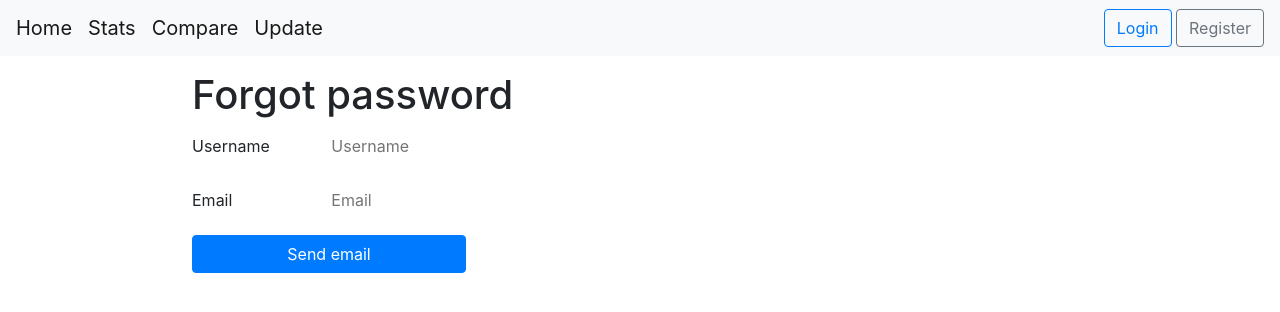
After one commit to Nickvs99/MusicMatch, a Django app: page /forgot_password/ in a window 1280 px wide. The commit adds this page. Shown: the top 312 px of the page. Run offline with Django 3.2, Linux system fonts and the light colour scheme; parts of the project's set-up code (start-up, migrations or seed data) failed here and were passed over; some libraries are stand-ins or nearby versions.

Commit message:
Forgot password steps implemented.

```diff
--- /dev/null
+++ b/MusicMatch/Authentication/static/Authentication/js/forgot_password.js
@@ -0,0 +1,10 @@
+document.addEventListener('DOMContentLoaded', () => {
+
+    document.getElementById("submitForm").onclick = () => {
+
+        let ids = ["inputUsername", "inputEmail"];
+        if(allFieldsCheck(ids)){
+            document.getElementById("formForgotPassword").submit()
+        }
+    }
+});
--- /dev/null
+++ b/MusicMatch/Authentication/templates/Authentication/forgot_password.html
@@ -0,0 +1,32 @@
+{% extends "Base/layout.html" %}
+
+{% load static %}
+
+{% block scripts %}
+    <script src="{% static 'Authentication/js/auth_util.js' %}"></script>
+    <script src="{% static 'Authentication/js/forgot_password.js' %}"></script>
+{% endblock %}
+
+{% block title %}
+    Forgot password
+{% endblock %}
+
+{% block body %}
+    <h1>Forgot password</h1>
+
+    <form action="{% url 'forgot_password' %}" method="post" id="formForgotPassword">
+        {% csrf_token %}
+
+        <div class="form-group row">
+            <label for="inputUsername" class="col-3 col-sm-2 col-form-label">Username</label>
+            <input name="username" class="col form-control-plaintext" type="text" placeholder="Username" id="inputUsername">
+        </div>
+
+        <div class="form-group row">
+            <label for="inputEmail" class="col-3 col-sm-2 col-form-label">Email</label>
+            <input name="email" class="col form-control-plaintext" type="text" placeholder="Email" id="inputEmail">
+        </div>
+
+        <input id="submitForm" value="Send email" class="btn btn-primary mb-2"/>
+    </form>
+{% endblock %}
--- a/MusicMatch/Authentication/templates/Authentication/login.html
+++ b/MusicMatch/Authentication/templates/Authentication/login.html
@@ -25,5 +25,8 @@
         </div>
         <input type="submit" value="Login" class="btn btn-primary mb-2"/>
     </form>
+    <a href="{% url 'forgot_password' %}">
+        Forgot password?
+    </a>
 
 {% endblock %}
--- a/MusicMatch/Authentication/urls.py
+++ b/MusicMatch/Authentication/urls.py
@@ -10,8 +10,9 @@ urlpatterns = [
     path("verify/", views.verify, name="verify"),
     path("callback/", views.callback, name="callback"),
     path("account/", views.account_view, name="account"),
+    path("forgot_password/", views.forgot_password_view, name="forgot_password"),
     path("account/reset_password", views.reset_password, name="reset_password"),
-    path("account/<str:message>/", views.account_message),
+    path("account/<str:encr_message>/", views.account_message, name="account_message"),
     path("ajax/validate_username", views.validate_username, name="validate_username"),
     path("ajax/set_email", views.set_email),
 ]
--- a/MusicMatch/Authentication/views.py
+++ b/MusicMatch/Authentication/views.py
@@ -128,6 +128,28 @@ def account_view(request):
 
     return render(request, "Authentication/account.html", context)
 
+def forgot_password_view(request):
+
+    if request.method == "GET":
+        return render(request, "Authentication/forgot_password.html")
+
+    elif request.method == "POST":
+
+        username = request.POST["username"]
+        email = request.POST["email"]
+
+        # Check if the combination exists
+        if not User.objects .filter(username=username, email=email).exists():
+            messages.error(request, "The username - email combination does not exist.")
+            return render(request, "Authentication/forgot_password.html")
+
+        link = get_env_var("DOMAIN") + "/account/" + encrypt_message(f"change_password/{username}")
+        message = f"Hey {username} \n\n. Please click on the following link for your password reset: \n\n {link}"
+        send_email("MusicMatch - Change of password", message, [email])
+
+        messages.success(request, "Check your email!")
+        return render(request, "Authentication/forgot_password.html")
+
 def validate_username(request):
 
     username = json.loads(request.body).get('username', None)
@@ -150,7 +172,7 @@ def verify(request):
     SCOPE = "playlist-modify-private"
     SHOW_DIALOG = True
     auth_url = f'{API_BASE}/authorize?client_id={CLI_ID}&response_type=code&redirect_uri={REDIRECT_URI}&scope={SCOPE}&show_dialog={SHOW_DIALOG}'
-    print(auth_url)
+
     return redirect(auth_url)
 
 def callback(request):
@@ -202,20 +224,20 @@ def callback(request):
 
     return redirect("index")
 
-def account_message(request, message):
+def account_message(request, encr_message):
     """
     Performs an action based on the encrypted message in the url.
     Args:
         message: str, encrypted message
     """
 
-    message = decrypt_message(message)
+    message = decrypt_message(encr_message)
 
     # Gets the action and username from the message
     index = message.find("/")
     action = message[:index]
     username = message[index + 1:]
-
+    print(action, username)
     if action == "remove_email":
 
         user = User.objects.filter(username=username).first()
@@ -228,6 +250,39 @@ def account_message(request, message):
 
             messages.success(request, "Your email has been succesfully removed.")
 
+    elif action == "change_password":
+
+        if request.method == "GET":
+
+            context = {
+                "username": username,
+                "message": encr_message
+            }
+            return render(request, "Authentication/change_password.html", context)
+
+        elif request.method == "POST":
+
+            new_password = request.POST["newPassword"]
+            confirm_password = request.POST["confirmPassword"]
+
+            # Non js check
+            if new_password != confirm_password:
+                messages.error(request, "The passwords are not the same")
+                context = {
+                    "username": username,
+                    "message": encr_message
+                }
+
+                return render(request, "Authentication/change_password.html", context)
+
+            user = User.objects.filter(username=username).first()
+
+            user.set_password(new_password)
+            user.save()
+
+            return redirect("login")
+
+    messages.error(request, "Something went wrong on our end. Whoops")
     return redirect("index")
 
 def set_email(request):
```
Also changed, not shown: MusicMatch/Authentication/static/Authentication/js/change_password.js (added, +10 -0 lines), MusicMatch/Authentication/templates/Authentication/change_password.html (added, +32 -0 lines).
